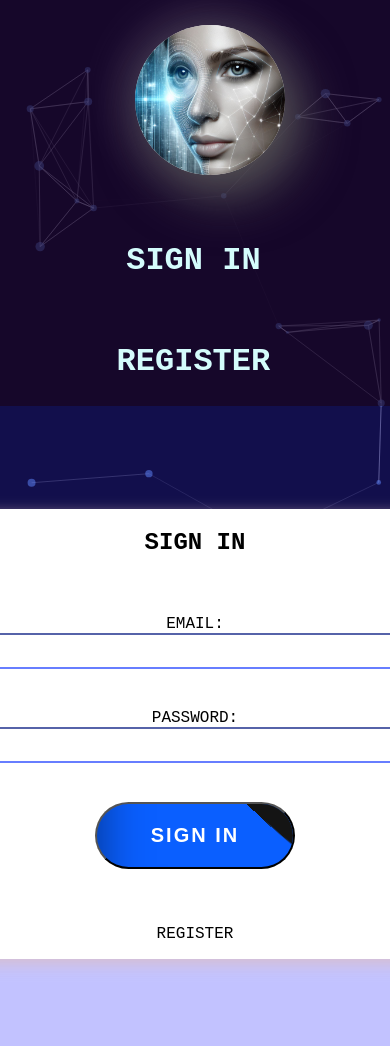
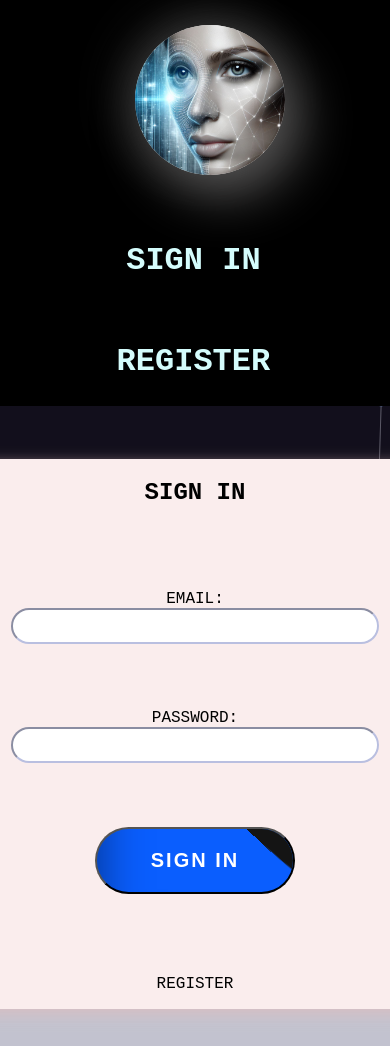
Before and after one commit to AnaisRevellat/face-recognition, a React (Create React App) app: page / in a window 390 px wide. Shown: the top 1046 px of the page. Built offline with nearby package versions, Linux system fonts and the light colour scheme.

Commit message:
adding a placeholder

```diff
--- a/src/App.css
+++ b/src/App.css
@@ -1,12 +1,15 @@
 .App {
+  display: flex;
+  flex-direction: column;
+  flex-wrap: wrap;
   font-family: "Courier New", Courier, monospace;
-  border-left: 1px solid #3633ecc9;
-  border-right: 1px solid #3633ecc9;
+  border-left: 1px solid #ff00bfc9;
+  border-right: 1px solid #ff0000c9;
   border-top: none;
   border-bottom: none;
   width: 1800px;
   height: auto;
-  background: rgba(0, 0, 255, 0.24);
+  background: rgba(0, 0, 54, 0.24);
 }
 
 .particles {
--- a/src/App.js
+++ b/src/App.js
@@ -9,6 +9,7 @@ import Rank from "./components/Rank/Rank";
 import { BrowserRouter as Router } from "react-router-dom";
 import Signin from "./components/Signin/Signin";
 import Register from "./components/Register/Register";
+import Footer from "./components/Footer/Footer";
 
 const initialState = {
   input: "",
@@ -252,6 +253,7 @@ class App extends Component {
                 entries={this.state.user.entries}
               />
               <FaceRecognition box={box} imageUrl={imageUrl} />
+              <Footer />
             </>
           ) : route === "signin" ? (
             <Signin
--- /dev/null
+++ b/src/components/Footer/Footer.js
@@ -0,0 +1,12 @@
+import styles from './footer.module.css';
+
+
+const Footer = () => {
+ return(
+    <div className={styles.footer_container}>
+        <p>RECOGNITION APP - HXA</p>
+    </div>
+ )
+}
+
+export default Footer;
--- /dev/null
+++ b/src/components/Footer/footer.module.css
@@ -0,0 +1,8 @@
+.footer_container{
+    display: flex;
+    justify-content: center;
+    height:200px;
+    background:#000000;
+    color:white;
+    z-index:999;
+}
--- a/src/components/ImageLinkForm/ImageLinkForm.js
+++ b/src/components/ImageLinkForm/ImageLinkForm.js
@@ -16,7 +16,7 @@ const ImageLinkForm = ({ onInputChange, onBtnSubmit }) => {
         </p>
       </div>
       <div className={styles.input_detect}>
-        <input type="text" onChange={onInputChange} />
+        <input type="text" onChange={onInputChange} placeholder=" Paste your http/https url here ... "/>
         <a href="/" className="a_btn btn_detect" onClick={handleBtnSubmit}>
           <span>
             <strong>Detect</strong>
--- a/src/components/Navigation/navigation.module.css
+++ b/src/components/Navigation/navigation.module.css
@@ -5,7 +5,7 @@
   flex-wrap: wrap;
   width: 100%;
   height: 190px;
-  background: #1b021293;
+  background: #000000;
 }
 
 .main_logo {
--- a/src/components/Register/register.module.css
+++ b/src/components/Register/register.module.css
@@ -14,7 +14,7 @@
   text-align: center;
   align-items: center;
   border-radius: 20px;
-  width: 550px;
+  width: 25%;
   height: 550px;
   box-shadow: rgba(224, 189, 189, 0.733) 0px 5px 15px;
   background-color: white;
--- a/src/components/Signin/signin.module.css
+++ b/src/components/Signin/signin.module.css
@@ -15,7 +15,7 @@
   text-transform: uppercase;
   align-items: center;
   border-radius: 20px;
-  width: 550px;
+  width: 25%;
   height: 450px;
   box-shadow: rgba(224, 189, 189, 0.733) 0px 5px 15px;
   background-color: white;
@@ -32,7 +32,7 @@
   background-color: #afcefd;
 }
 
-.sign_form__subdiv input{
+.sign_form__subdiv input {
   border-color: #2d48e0bd;
 }
 
@@ -43,3 +43,27 @@
 .sign_form__subdiv p:hover {
   color: orangered;
 }
+
+@media screen and (max-width: 1100px) {
+  .sign_form {
+    display: flex;
+    text-align: center;
+    align-items: center;
+    border-radius: 20px;
+    width: 100%;
+    height: 550px;
+    box-shadow: rgba(224, 189, 189, 0.733) 0px 5px 15px;
+    background-color: rgb(250, 237, 237);
+  }
+
+  .sign_form__subdiv {
+    display: flex;
+    justify-content: center;
+    align-items: center;
+  }
+
+  .sign_form__subdiv input {
+    border-color: #a1a9d6bd;
+    width: 20%;
+  }
+}
```
